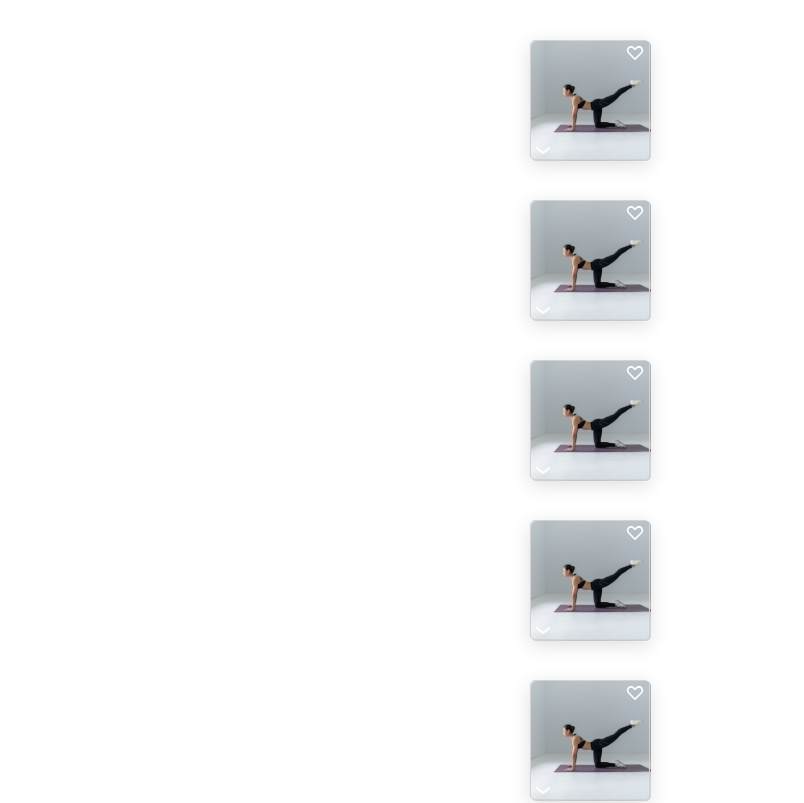
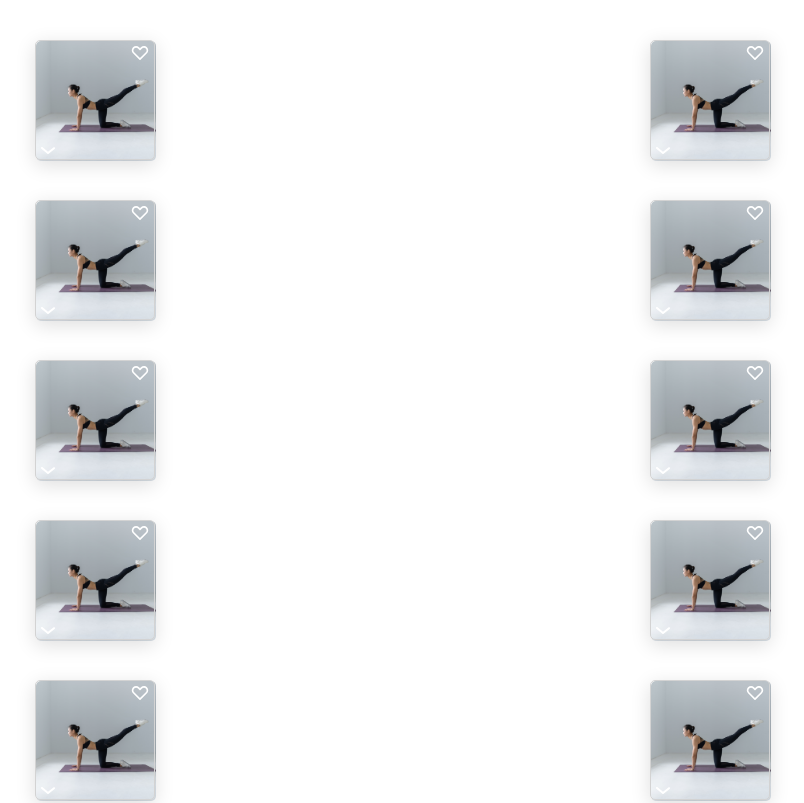
Before and after one commit to mariniem/capstone-project, a React (Create React App) app: page / in a window 1280 px wide. Shown: the top 803 px of the page, without its empty margins (5-809 px from the left). Built offline with nearby package versions, Linux system fonts and the light colour scheme.

Commit message:
Add grid for exercise list

```diff
--- a/src/App.js
+++ b/src/App.js
@@ -12,6 +12,7 @@ function App() {
     <div>
       <GlobalStyle />
 
+      <Grid>
         {exercises.map((exercise, id) => {
           return (
             <Exercise
@@ -24,6 +25,7 @@ function App() {
             />
           )
         })}
+      </Grid>
     </div>
   )
   function heartOnClick(id) {
@@ -36,4 +38,12 @@ function App() {
   }
 }
 
+const Grid = styled.div`
+  display: Grid;
+  grid-template-columns: 1fr 1fr;
+  margin: 40px;
+  row-gap: 40px;
+  margin-right: 10px;
+`
+
 export default App
--- a/src/Exercise.js
+++ b/src/Exercise.js
@@ -13,7 +13,6 @@ export default function Exercise({
   isLiked,
 }) {
   return (
-    <Grid>
     <ExerciseWrapper>
       <ExerciseImages src={image} />
       <HeartBookmark
@@ -26,17 +25,8 @@ export default function Exercise({
         description={description}
       ></ToggleDescription>
     </ExerciseWrapper>
-    </Grid>
   )
 }
-
-const Grid = styled.div`
-  display: Grid;
-  grid-template-columns: 1fr 1fr;
-  margin: 40px;
-  row-gap: 40px;
-  margin-right: 10px;
-`
 
 const ExerciseWrapper = styled.section`
   border-radius: 5px;
--- a/src/GlobalStyle.js
+++ b/src/GlobalStyle.js
@@ -7,9 +7,9 @@ const GlobalStyle = createGlobalStyle`
 
 body {
   margin: 0;
-  display: grid;
+  /* display: grid;
   justify-content: center;
-  align-items: center;
+  align-items: center; */
   font-family: 'Nunito', sans-serif;
 }
 `
```
Lines whose indentation alone changed are shown as unchanged.
